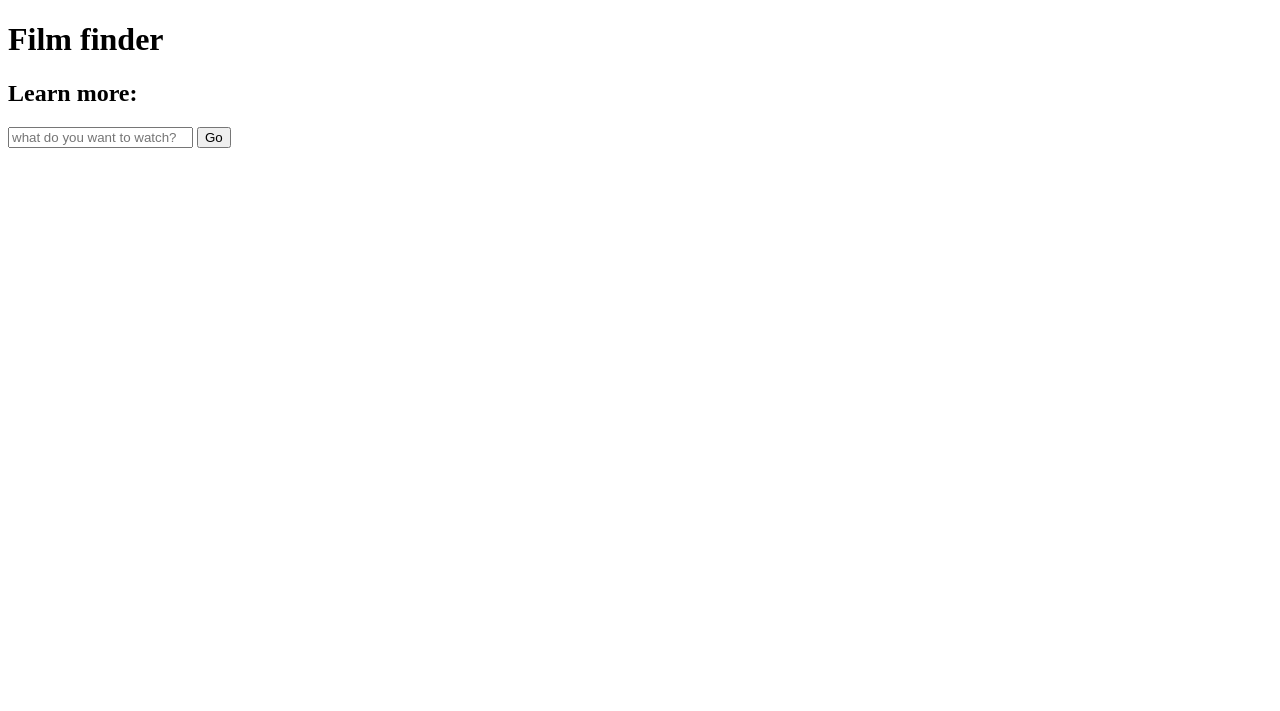
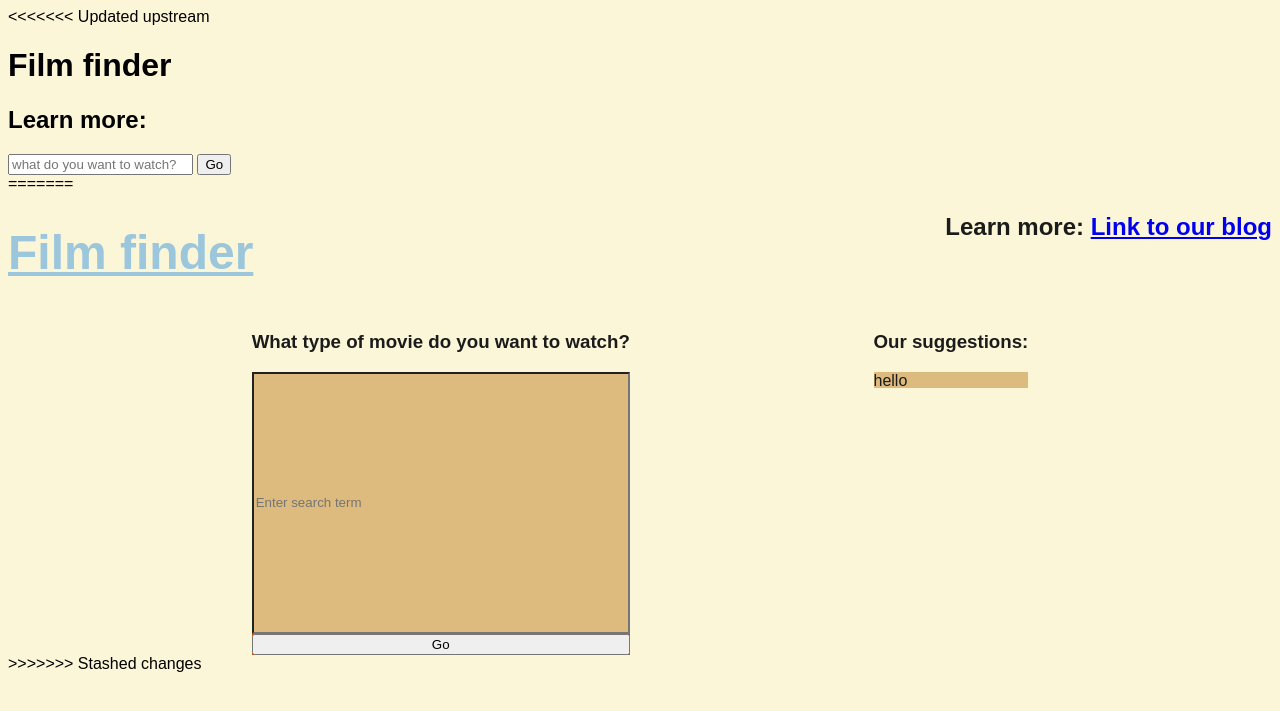
Before and after one commit to SamuelHellqvist/Film_finder_project_tnm108, a Flask app: page / in a window 1280 px wide. Shown: the top 711 px of the page. Run offline with Flask 3, Linux system fonts and the light colour scheme; parts of the project's set-up code (start-up, migrations or seed data) failed here and were passed over.

Commit message:
created some very easy css
some css and html just for the sake of it

```diff
--- a/combined_classifier/app/static/style.css
+++ b/combined_classifier/app/static/style.css
@@ -1,12 +1,76 @@
-.right{
-    align-items: right;
+
+:root {
+  /* Core palette (from the image) */
+  --clr-sky:    #9CC6DB; /* rgb(156, 198, 219) */
+  --clr-cream:  #FCF6D9; /* rgb(252, 246, 217) */
+  --clr-rust:   #CF4B00; /* rgb(207, 75, 0) */
+  --clr-sand:   #DDBA7D; /* rgb(221, 186, 125) */
+
+  /* RGB values (handy for rgba() uses) */
+  --rgb-sky:   156, 198, 219;
+  --rgb-cream: 252, 246, 217;
+  --rgb-rust:  207, 75, 0;
+  --rgb-sand:  221, 186, 125;
+
+  /* Suggested roles (optional) */
+  --color-bg:        var(--clr-cream);
+  --color-surface:   var(--clr-sand);
+  --color-primary:   var(--clr-rust);
+  --color-accent:    var(--clr-sky);
+  --color-on-bg:     #1b1b1b;    /* text on cream */
+  --color-on-primary:#ffffff;    /* text on rust */
 }
 
-.left{
-    align-items: left;
-    color: white;
+
+body {
+    font-family: sans-serif;
+    background-color: var(--color-bg);
 }
 
-body{
-    color: azure;
+header{
+    width: 100%;
+    display: flex;
+    flex-direction: row;
+    justify-content: space-between;
 }
+
+header h1 {
+    color: var(--color-accent);
+    font-weight: bold;
+    font-size: 3rem;
+    text-decoration: underline;
+}
+
+header h2{
+    color: var(--color-on-bg);
+}
+
+
+#in_and_out{
+    display: flex;
+    flex-direction: row;
+    justify-content: space-evenly;
+}
+
+h3{
+    color: var(--color-on-bg);
+}
+
+#in_and_out form{
+    display: flex;
+    flex-direction: column;
+    background-color: var(--color-primary);
+}
+
+#in_and_out form input{
+    background-color: var(--color-surface);
+    color: var(--color-on-bg);
+    height: 16rem;
+}
+
+#in_and_out #output #output_window{
+    width: 100%;
+    height: 1rem;
+    background-color: var(--color-surface);
+    color: var(--color-on-bg);
+}
--- a/combined_classifier/app/templates/index.html
+++ b/combined_classifier/app/templates/index.html
@@ -1,9 +1,10 @@
 <!DOCTYPE html>
 <html lang="en">
-<head>
-    <meta charset="UTF-8">
-    <meta name="viewport" content="width=device-width, initial-scale=1.0">
+  <head>
+    <meta charset="UTF-8" />
+    <meta name="viewport" content="width=device-width, initial-scale=1.0" />
     <title>Document</title>
+<<<<<<< Updated upstream
 
 </head>
 <body>
@@ -16,3 +17,39 @@
     </form>
 </body>
 </html>
+=======
+
+    <link
+      href="{{ url_for('static', filename='style.css') }}"
+      rel="stylesheet"
+    />
+  </head>
+  <body>
+    <header>
+      <h1 class="left">Film finder</h1>
+      <h2 class="right">
+        Learn more:
+        <a href="https://www.youtube.com/watch?v=dQw4w9WgXcQ"
+          >Link to our blog</a
+        >
+      </h2>
+    </header>
+
+    <div id="in_and_out">
+      <div id="input">
+        <h3>What type of movie do you want to watch?</h3>
+        <form>
+          <input type="text" placeholder="Enter search term" />
+          <button type="submit">Go</button>
+        </form>
+      </div>
+      <div id = "output">
+        <h3>Our suggestions:</h3>
+        <div id="output_window">
+            hello
+        </div>
+      </div>
+    </div>
+  </body>
+</html>
+>>>>>>> Stashed changes
```
